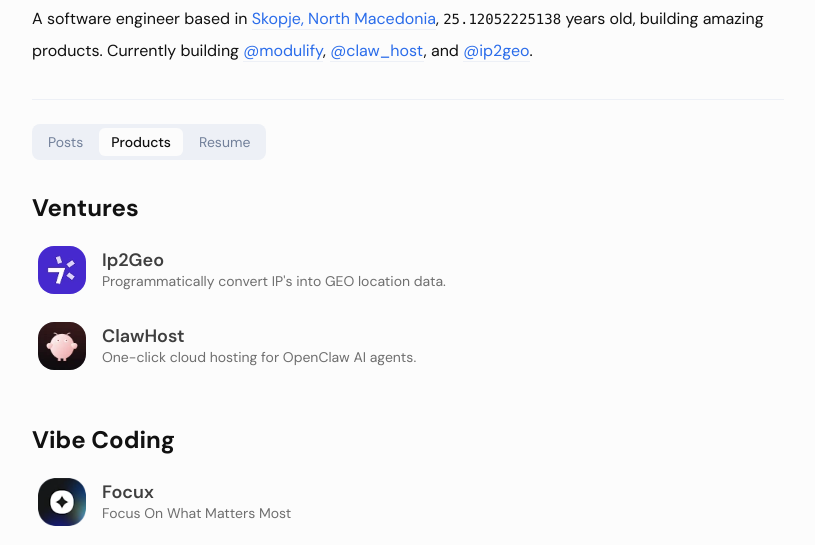
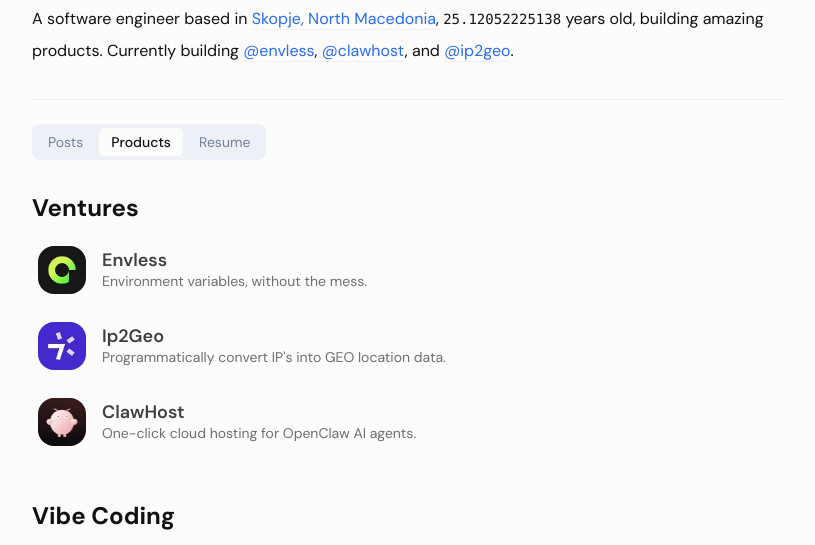
Before and after one commit to bfzli/blog, an Astro site: page /products in a window 1280 px wide. Shown: the part 237-782 px from the top of the page, without its empty margins (232-1047 px from the left). Built offline with nearby package versions, Linux system fonts and the light colour scheme; Astro itself is replaced by a stand-in of ours.

Commit message:
@bfzli | Adds new product 'Envless'
Updates dependencies, including a version bump for Astro.
Ignores DS_Store files across the project.
Removes an unnecessary DS_Store file.
Integrates 'Envless' into the product lineup, highlighting it
across various sections.

```diff
--- a/package.json
+++ b/package.json
@@ -26,7 +26,7 @@
     "@commitlint/config-conventional": "^19.0.3",
     "@typescript-eslint/eslint-plugin": "^7.1.1",
     "@typescript-eslint/parser": "^7.1.1",
-    "astro": "^5.17.1",
+    "astro": "^5.18.0",
     "dotenv": "^16.4.5",
     "eslint": "^8.57.0",
     "eslint-config-prettier": "^9.1.0",
--- a/src/data/products.ts
+++ b/src/data/products.ts
@@ -1,6 +1,12 @@
 import type { Venture, VibeCoding } from '@/types'
 
 export const ventures: Venture[] = [
+    {
+        name: 'Envless',
+        description: 'Environment variables, without the mess.',
+        icon: '/projects/envless.webp',
+        url: 'https://envless.cloud',
+    },
     {
         name: 'Ip2Geo',
         description: 'Programmatically convert IP\'s into GEO location data.',
--- a/src/layouts/home.astro
+++ b/src/layouts/home.astro
@@ -31,7 +31,7 @@
 
         <section class='mb-4 mt-2 space-y-2'>
             <h2 class='text-md font-normal leading-loose sm:leading-loose'>
-                A software engineer based in <a href="https://www.google.com/search?q=Skopje,+North+Macedonia" target="_blank" rel="noopener noreferrer" class="border-b border-elevate outline-none text-primary hover:opacity-80 transition-opacity">Skopje, North Macedonia</a>, <DynamicAge birthDate={constants.profile.birthDate.toISOString()} client:load /> years old, building amazing products. Currently building <a href="https://modulify.ai" target="_blank" rel="noopener noreferrer" class="border-b border-elevate outline-none text-primary hover:opacity-80 transition-opacity">@modulify</a>, <a href="https://clawhost.cloud" target="_blank" rel="noopener noreferrer" class="border-b border-elevate outline-none text-primary hover:opacity-80 transition-opacity">@claw_host</a>, and <a href="https://ip2geo.dev" target="_blank" rel="noopener noreferrer" class="border-b border-elevate outline-none text-primary hover:opacity-80 transition-opacity">@ip2geo</a>.
+                A software engineer based in <a href="https://www.google.com/search?q=Skopje,+North+Macedonia" target="_blank" rel="noopener noreferrer" class="border-b border-elevate outline-none text-primary hover:opacity-80 transition-opacity">Skopje, North Macedonia</a>, <DynamicAge birthDate={constants.profile.birthDate.toISOString()} client:load /> years old, building amazing products. Currently building <a href="https://envless.cloud" target="_blank" rel="noopener noreferrer" class="border-b border-elevate outline-none text-primary hover:opacity-80 transition-opacity">@envless</a>, <a href="https://clawhost.cloud" target="_blank" rel="noopener noreferrer" class="border-b border-elevate outline-none text-primary hover:opacity-80 transition-opacity">@clawhost</a>, and <a href="https://ip2geo.dev" target="_blank" rel="noopener noreferrer" class="border-b border-elevate outline-none text-primary hover:opacity-80 transition-opacity">@ip2geo</a>.
             </h2>
         </section>
 
```
Also changed, not shown: public/projects/envless.webp (added), 4 other files.
